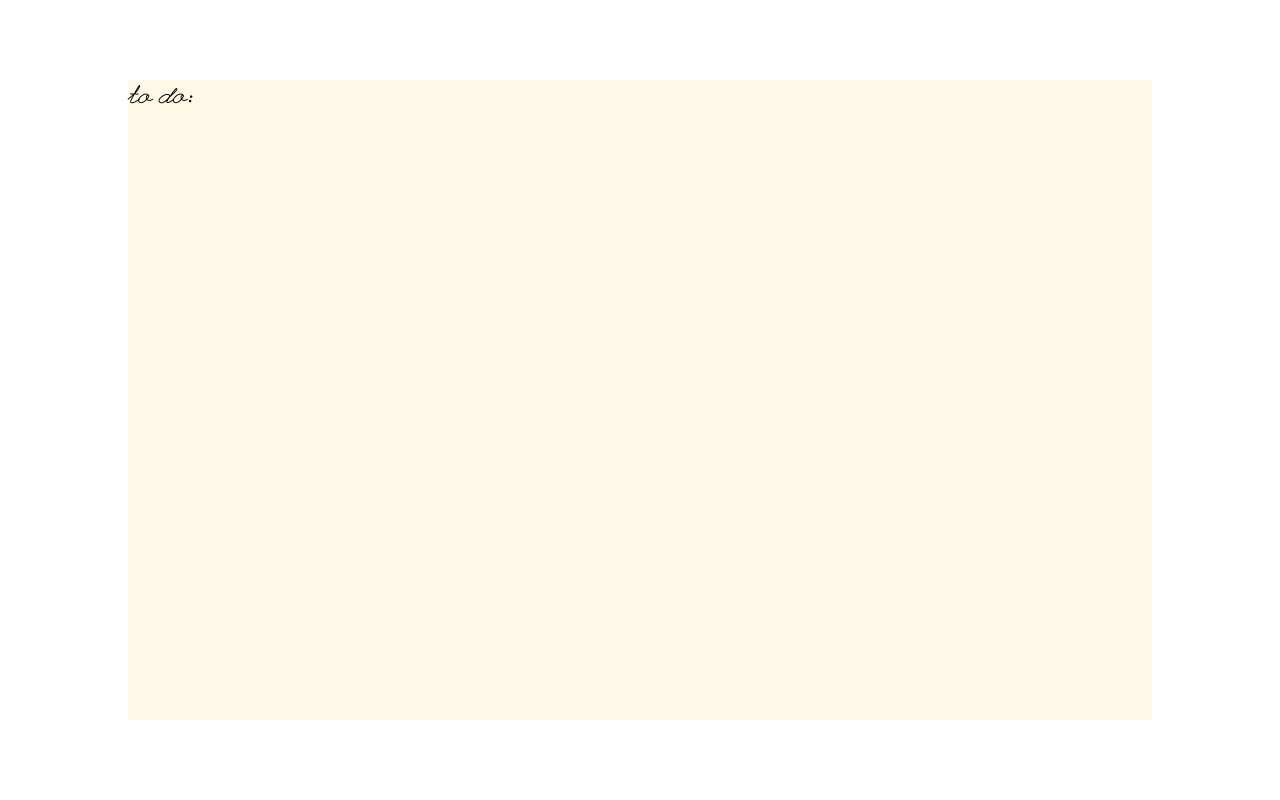
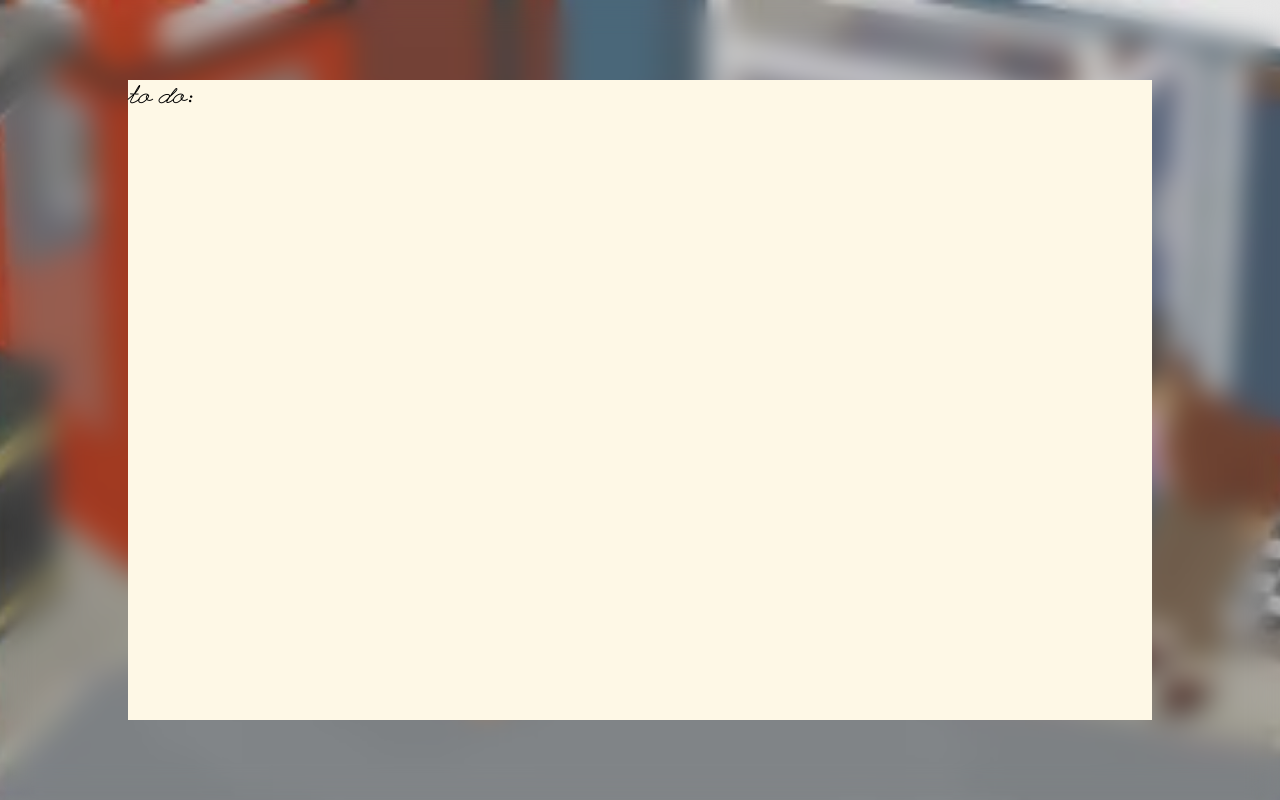
Before and after one commit to bblais23/untitled-todo-list, a React (Vite) app: page / in a window 1280 px wide. Built offline with nearby package versions, Linux system fonts and the light colour scheme.

Commit message:
Add background

```diff
--- a/src/index.css
+++ b/src/index.css
@@ -11,6 +11,9 @@ h1, h2, h3, h4, p {
 body {
 	height: 100vh;
 	width: 100vw;
+	background: url('./images/background.jpg') center / cover;
+	-webkit-backdrop-filter: blur(15px);
+	backdrop-filter: blur(15px);
 }
 
 #app {
```
Also changed, not shown: src/images/background.jpg (added).
